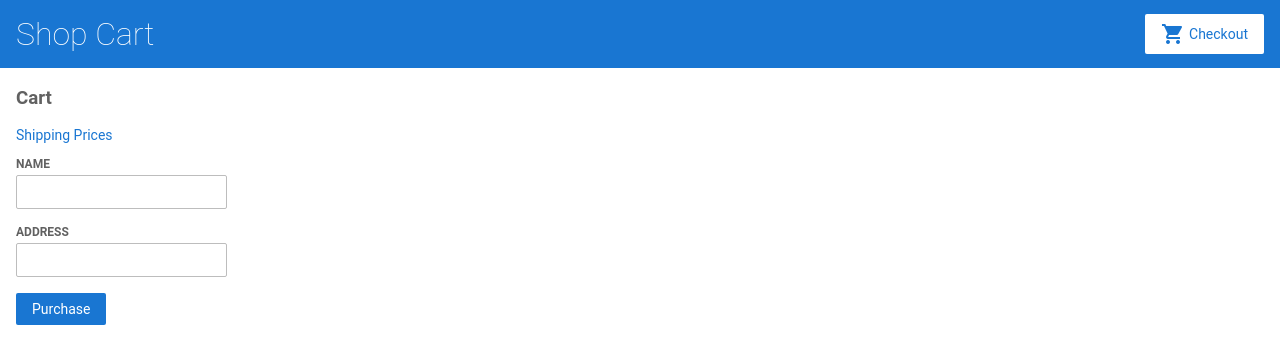
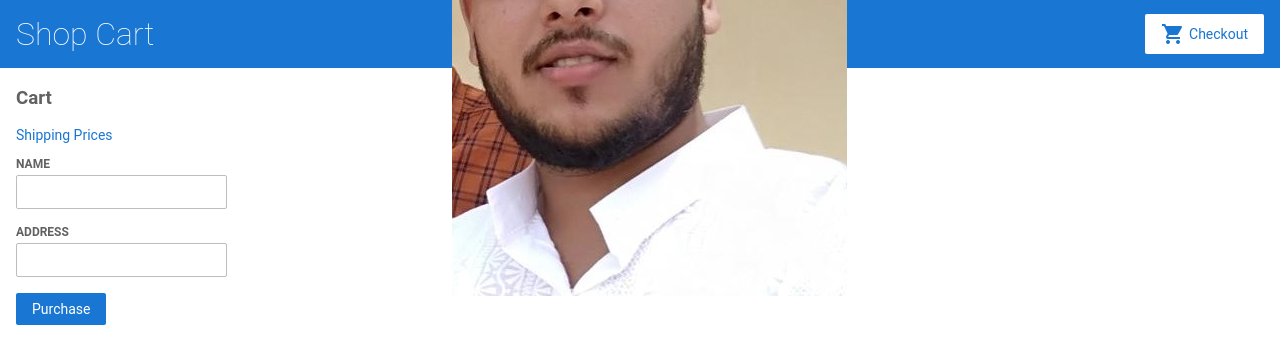
Before and after one commit to syed-sid4/angular-neeacw-mprbxw, an Angular app: page /cart in a window 1280 px wide. Shown: the top 364 px of the page. Built offline with nearby package versions, Linux system fonts and the light colour scheme.

Commit message:
1 binaries uploaded

```diff
--- a/src/app/product-list/product-list.component.html
+++ b/src/app/product-list/product-list.component.html
@@ -5,7 +5,9 @@
         {{product.name}}
 
     </a>
-
+    <a>
+   <img src="./assets/img/IMG_20190823_192311.jpg">
+</a>
   </h3>
   <p *ngIf="product.description">
     Description : {{ product.description}}
--- a/src/app/top-bar/top-bar.component.html
+++ b/src/app/top-bar/top-bar.component.html
@@ -1,8 +1,9 @@
 <a [routerLink]="['/']">
   <h1>Shop Cart</h1>
 </a>
-<a img="./assets/img/IMG_20190823_192311.jpg"> </a>
-
+<a>
+   <img src="./assets/img/IMG_20190823_192311.jpg">
+</a>
 <a routerLink="/cart" class="button fancy-button"><i class="material-icons">shopping_cart</i>Checkout</a>
 
 <!--
```
Also changed, not shown: src/assets/img/iph.PNG (added).
